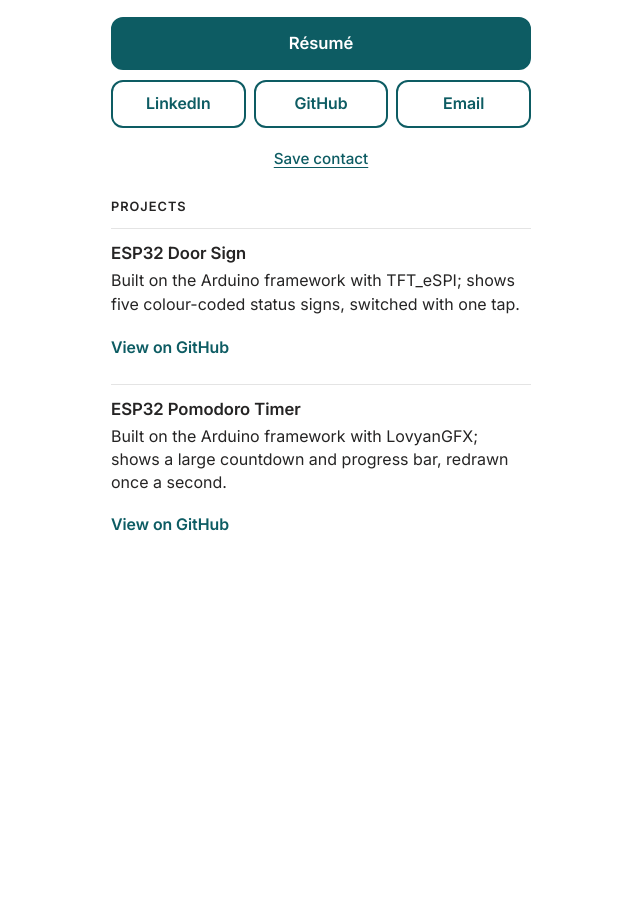
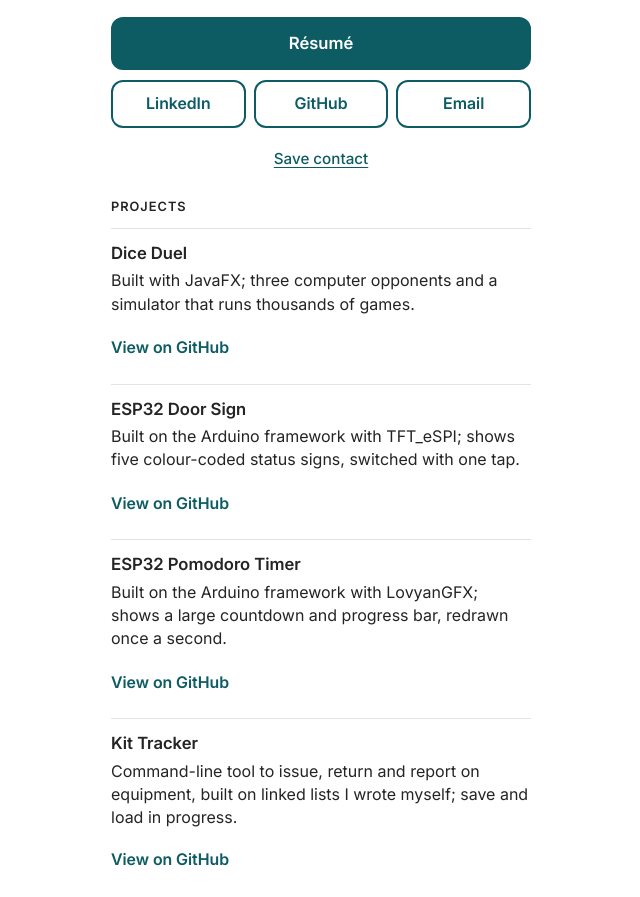
Before and after one commit to ashutosh-agarwal-swe/ashutosh-agarwal-swe.github.io, a plain HTML site: page index.html in a window 1280 px wide. Shown: the part 136-1033 px from the top of the page, without its empty margins (319-959 px from the left). Before the commit the page ends 800 px from the top, so only its background shows below. Drawn offline with Linux system fonts and the light colour scheme.

Commit message:
Landing v8: add Dice Duel and Kit Tracker

```diff
--- a/index.html
+++ b/index.html
@@ -191,6 +191,11 @@
     <section class="projects" aria-labelledby="projects-heading">
       <h2 id="projects-heading">Projects</h2>
       <article class="project">
+        <h3>Dice Duel</h3>
+        <p>Built with JavaFX; three computer opponents and a simulator that runs thousands of games.</p>
+        <a class="repo" href="https://github.com/ashutosh-agarwal-swe/dice-duel" target="_blank" rel="noopener">View on GitHub</a>
+      </article>
+      <article class="project">
         <h3>ESP32 Door Sign</h3>
         <p>Built on the Arduino framework with TFT_eSPI; shows five colour-coded status signs, switched with one tap.</p>
         <a class="repo" href="https://github.com/ashutosh-agarwal-swe/esp32-door-sign" target="_blank" rel="noopener">View on GitHub</a>
@@ -200,6 +205,11 @@
         <p>Built on the Arduino framework with LovyanGFX; shows a large countdown and progress bar, redrawn once a second.</p>
         <a class="repo" href="https://github.com/ashutosh-agarwal-swe/esp32-pomodoro-timer" target="_blank" rel="noopener">View on GitHub</a>
       </article>
+      <article class="project">
+        <h3>Kit Tracker</h3>
+        <p>Command-line tool to issue, return and report on equipment, built on linked lists I wrote myself; save and load in progress.</p>
+        <a class="repo" href="https://github.com/ashutosh-agarwal-swe/kit-tracker" target="_blank" rel="noopener">View on GitHub</a>
+      </article>
     </section>
   </main>
 </body>
```
